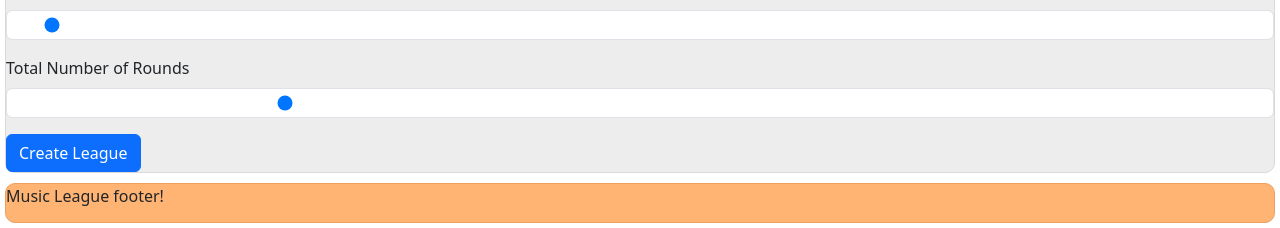
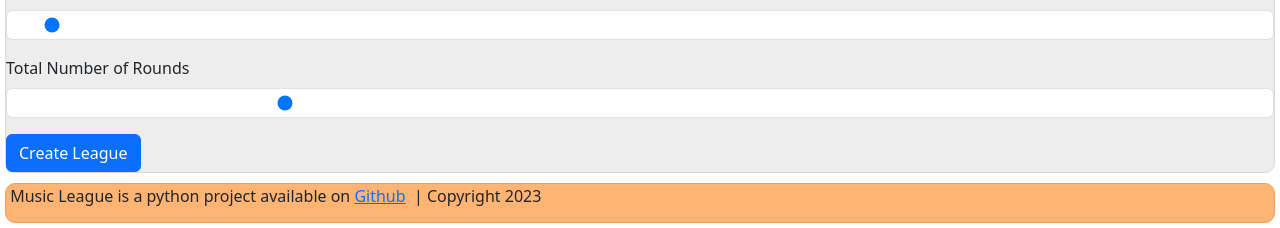
Before and after one commit to netllama/musicleague, a Flask app: page /create in a window 1280 px wide. Shown: the part 1565-1793 px from the top of the page. Run offline with Flask 3, Linux system fonts and the light colour scheme; the visitor is signed in with stand-in values (Sample User, id 1); some libraries are stand-ins or nearby versions.

Commit message:
* improving footer

```diff
--- a/musicleague.py
+++ b/musicleague.py
@@ -715,6 +715,12 @@ def make_shell_context():
     return {'db': db, 'Users': Users, 'Icons': Icons, 'Leagues': Leagues, 'LeagueMembers':LeagueMembers, 'Rounds': Rounds, 'Songs': Songs, 'Votes': Votes}
 
 
+# used to inject the current date into templates
+@app.context_processor
+def inject_today_date():
+    return {'today_date': datetime.utcnow()}
+
+
 @login_mgr.user_loader
 def load_user(user_id):
     return Users.query.get(int(user_id))
--- a/templates/layout.html
+++ b/templates/layout.html
@@ -42,7 +42,8 @@
     {% block footer %}
     <div id="footerwrap">
         <div id="footer">
-            Music League footer!
+            &nbsp;Music League is a python project available on <a href="https://github.com/netllama/musicleague">Github</a>
+            &nbsp;|&nbsp;Copyright&nbsp;{{ moment(today_date).format('YYYY') }}
         </div>
     </div>
     {% endblock %}
```
